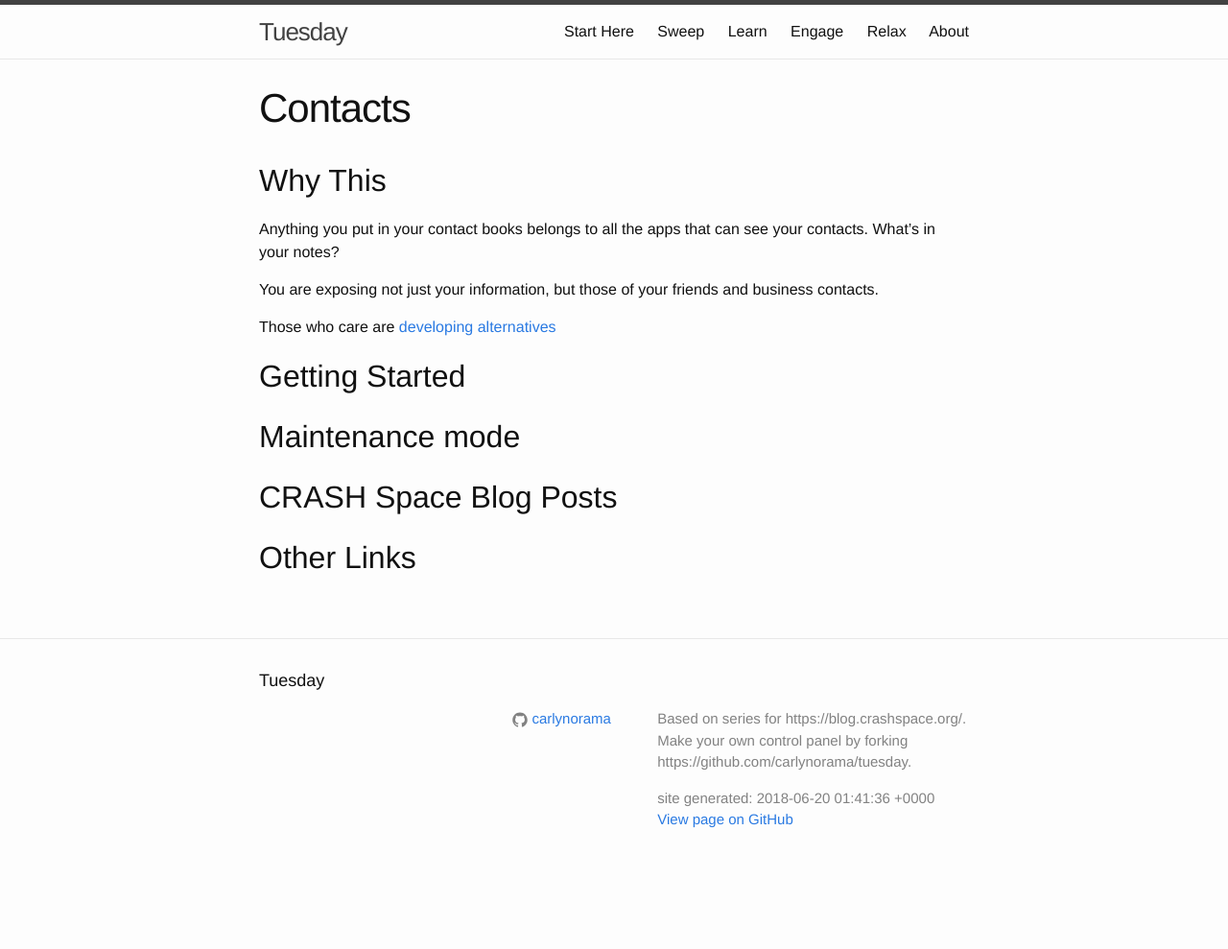
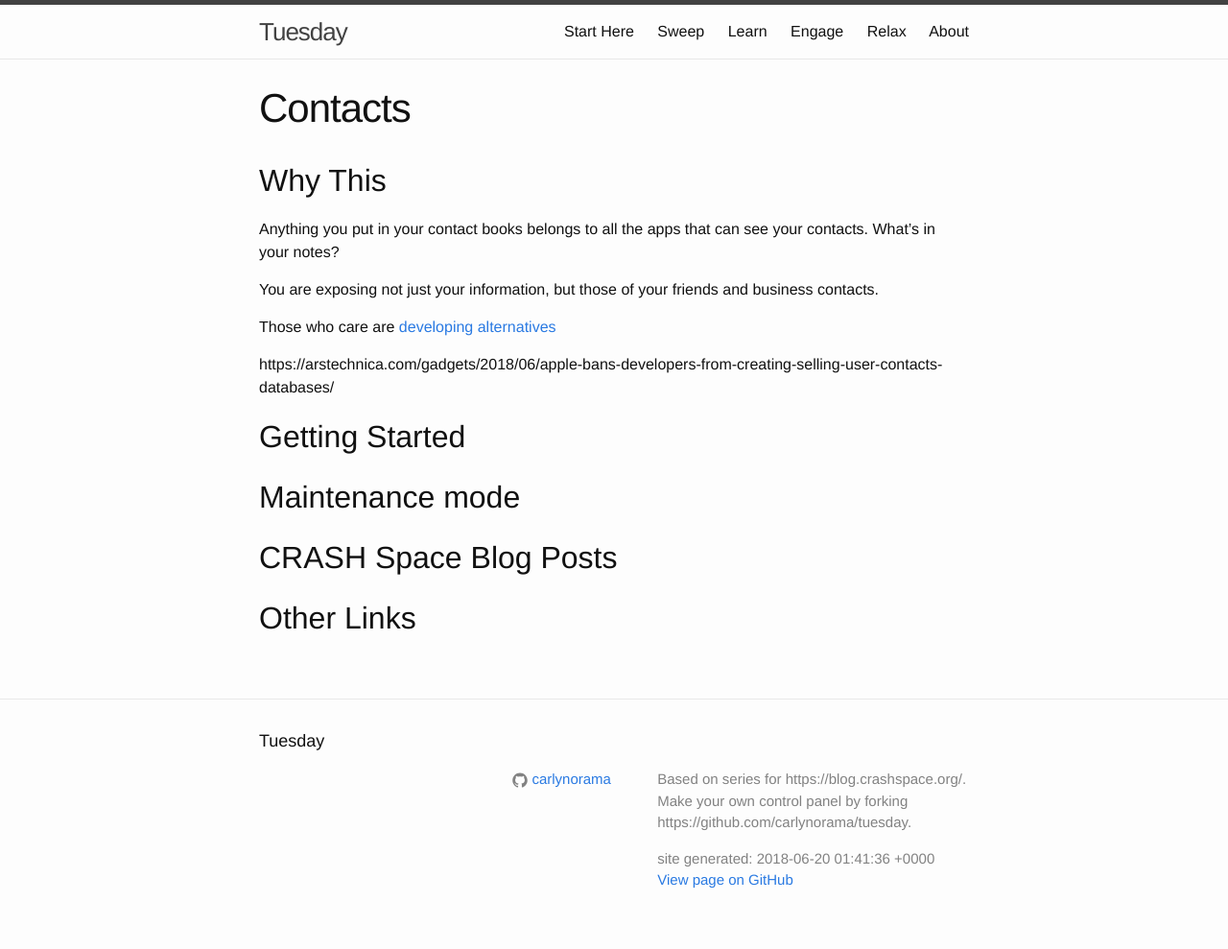
Before and after one commit to CRASHSpace/tuesday, a Jekyll site: the page built from _sweep/zone03/contacts.md, in a window 1280 px wide. Shown: the whole page at 96% size. Built offline with Jekyll 4.4.1, drawn with Linux system fonts in a browser that asks for light colours; before the commit the page ends 926 px from its top, so only the background shows below that; some of the changed lines change nothing that is shown.

Commit message:
add link to apple change

```diff
--- a/_sweep/zone03/contacts.md
+++ b/_sweep/zone03/contacts.md
@@ -19,6 +19,8 @@
 Those who care are [developing alternatives](
 https://www.wired.com/story/signal-contact-lists-private-secure-enclave/)
 
+https://arstechnica.com/gadgets/2018/06/apple-bans-developers-from-creating-selling-user-contacts-databases/
+
 ## Getting Started
 
 ## Maintenance mode
```
